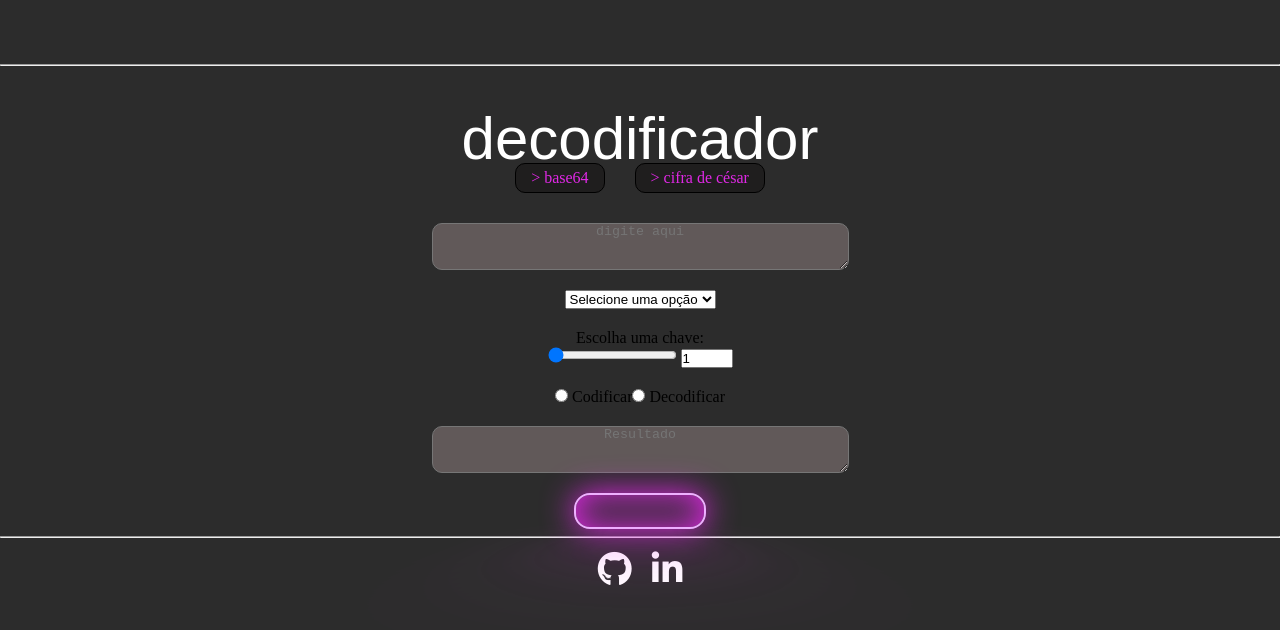
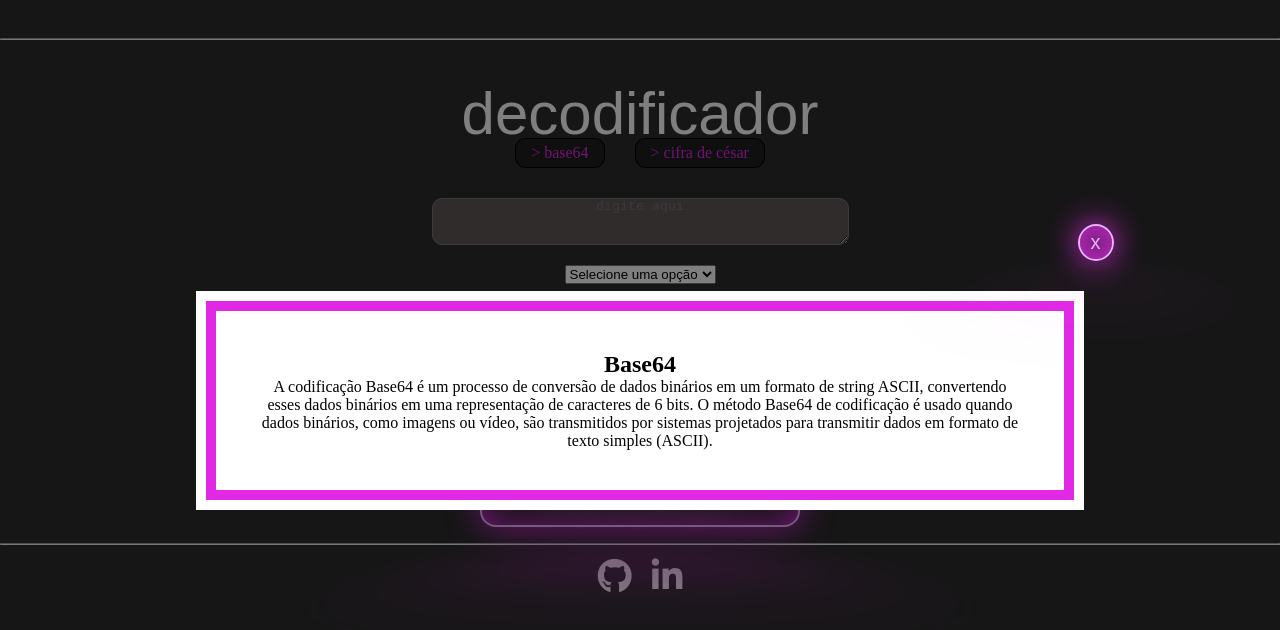
Before and after one commit to karenlmoraes/Encode-Decode, a plain HTML site: page index.html in a window 1280 px wide. Both pictures are taken after a click on the element "> base64". Drawn offline with Linux system fonts and the light colour scheme; a web font is replaced by a local one.

Commit message:
Update Cifra de Cesar & Modal

```diff
--- a/index.html
+++ b/index.html
@@ -1,5 +1,6 @@
 <!DOCTYPE html>
 <html lang="pt-BR">
+
 <head>
     <meta charset="UTF-8">
     <meta http-equiv="X-UA-Compatible" content="IE=edge">
@@ -12,29 +13,33 @@
     <script src="script.js" defer></script>
     <title>Decodificador</title>
 </head>
+
 <body>
-
+    <main>
         <hr>
         <div class="cont">
 
             <h1>decodificador</h1>
 
             <div class="tag">
-            <p>> base64</p> <p>> cifra de césar</p>
+                <p class="tag64">> base64</p>
+                <p class="tagcifra">> cifra de césar</p>
             </div>
 
             <form>
 
-            <textarea name="texto" id="texto" cols="50" rows="3" placeholder="digite aqui"></textarea> <!-- TEXTO -->
+                <textarea name="texto" id="texto" cols="50" rows="3" placeholder="digite aqui"></textarea>
+                <!-- TEXTO -->
 
                 <!--Caixa de selecionar-->
                 <select name="select" id="select" class="select" onclick="selecao()">
-                <option value="selecione">Selecione uma opção</option>
+                    <option id="option" value="selecione">Selecione uma opção</option>
                     <option id="base64" value="base64">Base64</option>
                     <option id="cifra" value="cifra">Cifra de César</option>
                 </select>
 
-            <div class="chave-cont" id="chaveCont"> <!--Chave para a cifra de César-->
+                <div class="chave-cont" id="chaveCont">
+                    <!--Chave para a cifra de César-->
 
                     <label class="chave" for="range">Escolha uma chave:</label>
 
@@ -46,33 +51,51 @@
 
                 </div>
 
-            <div class="radiobtn"> <!--Botões codificar e decodificar-->
+                <div class="radiobtn">
+                    <!--Botões codificar e decodificar-->
 
                     <div>
-                    <input type="radio" id="codificar" name="selecione" value="codificar"/>
+                        <input type="radio" id="codificar" name="selecione" value="codificar" checked/>
                         <label for="codificar">Codificar</label>
                     </div>
 
                     <div>
-                    <input type="radio" id="decodificar" name="selecione" value="decodificar"/>
+                        <input type="radio" id="decodificar" name="selecione" value="decodificar" />
                         <label for="decodificar">Decodificar</label>
                     </div>
                 </div>
 
-            <textarea id="resultado" cols="50" rows="3" placeholder="Resultado"></textarea> <!--Resultado-->
+                <textarea id="resultado" cols="50" rows="3" placeholder="Resultado"></textarea>
+                <!--Resultado-->
 
-            <div class="btn"> <!--Botão para obter o resultado-->
-                <button id="resultbtn"></button>
+                <div class="btn">
+                    <!--Botão para obter o resultado-->
+                    <button id="resultbtn">Codificar Mensagem!</button>
                 </div>
 
             </form>
         </div>
         <hr>
-
+    </main>
+    <footer>
         <section class="social">
             <a href="https://github.com/karenlmoraes" target="_blank"><i class="fa-brands fa-github"></i></a>
-    <a href="https://www.linkedin.com/in/karen-moraes-014251150/" target="_blank"><i class="fa-brands fa-linkedin-in"></i></a>
+            <a href="https://www.linkedin.com/in/karen-moraes-014251150/" target="_blank"><i
+                    class="fa-brands fa-linkedin-in"></i></a>
         </section>
+    </footer>
+
+    <div id="infoContainer" class="info-cont">
+
+        <button class="fechar">x</button>
+
+        <div id="info" class="info">
+            <h2>Base64</h2>
+            <p>A codificação Base64 é um processo de conversão de dados binários em um formato de string ASCII, convertendo esses dados binários em uma representação de caracteres de 6 bits. O método Base64 de codificação é usado quando dados binários, como imagens ou vídeo, são transmitidos por sistemas projetados para transmitir dados em formato de texto simples (ASCII).</p>
+        </div>
+
+    </div>
 
 </body>
+
 </html>
--- a/script.js
+++ b/script.js
@@ -11,7 +11,7 @@ let resultado = document.getElementById('resultado');
 // Somente se Cifra de César for escolhido, aparecerá a chave.
 function selecao() {
     selecionar.addEventListener("click", function () {
-        if (selecionar.value == "cifra") {
+        if (selecionar.value === "cifra") {
             chaveCifra.style.display = "block";
         } else {
             chaveCifra.style.display = "none";
@@ -43,8 +43,8 @@ function base64() {
 
 // Cifra de César criptography
 function cifraDeCesar() {
-    let texto = document.querySelector('texto').value;
-    let chave = parseInt(document.querySelector('rangenumber').value);
+    let texto = document.querySelector('#texto').value;
+    let chave = parseInt(document.querySelector('#rangenumber').value);
     let saida = '';
 
     if (codificar.checked) {
@@ -80,3 +80,20 @@ resultBtn.addEventListener("click", function (event) {
         resultado.value = base64();
     }
 });
+
+// Modal Base64
+
+function abreInfo(infoID) {
+  const info = document.getElementById(infoID);
+  if (info) {
+    info.classList.add('popup');
+    info.addEventListener('click', (e) => {
+      if (e.target.id == infoID || e.target.className == 'fechar') {
+        info.classList.remove('popup');
+      }
+    });
+  }
+}
+
+const tagBase64 = document.querySelector('.tag64');
+tagBase64.addEventListener('click', () => abreInfo('infoContainer'));
--- a/style.css
+++ b/style.css
@@ -11,7 +11,7 @@ body {
     display: flex;
     flex-direction: column;
     text-align: center;
-    margin-top: 5%;
+    margin-top: 3%;
 }
 
 ::selection {
@@ -157,3 +157,56 @@ a:hover {
     transform: scale(1.3);
     transition: 0.3s;
 }
+
+/* Modal */
+.info-cont {
+    width: 100vw;
+    height: 100vh;
+    position: fixed;
+    top: 0px;
+    left: 0px;
+    background: rgba(0, 0, 0, 0.5);
+    z-index: 2000;
+    display: none;
+    justify-content: center;
+    align-items: center;
+}
+
+.info-cont.popup {
+    display: flex;
+}
+
+.info {
+    background: white;
+    width: 60%;
+    min-width: 300px;
+    padding: 40px;
+    border: 10px solid #E028E5;
+    box-shadow: 0 0 0 10px white;
+    position: relative;
+}
+
+@keyframes info {
+    from {
+        opacity: 0;
+        transform: translate3d(0, -60px, 0);
+    }
+    to {
+        opacity: 1;
+        transform: translate3d(0, 0, 0);
+    }
+}
+
+.popup .info {
+    animation: info .3s;
+}
+
+.fechar { /* Botão de fechar*/
+    position: absolute;
+    background-color: transparent;
+    padding: 5px 11px;
+    border-radius: 50%;
+    top:28%;
+    right: 13%;
+    z-index: 2000;
+}
```
Lines whose indentation alone changed are shown as unchanged.
